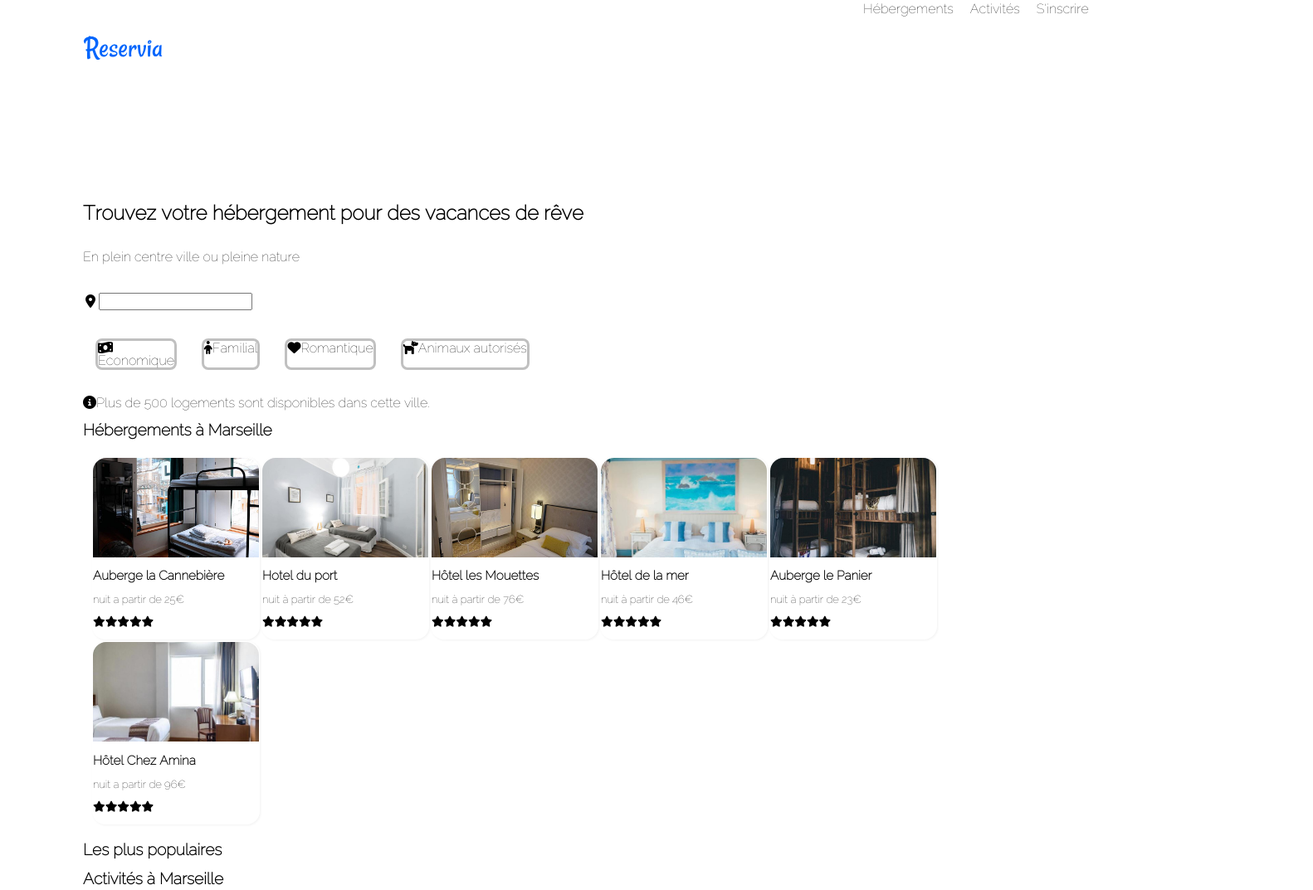
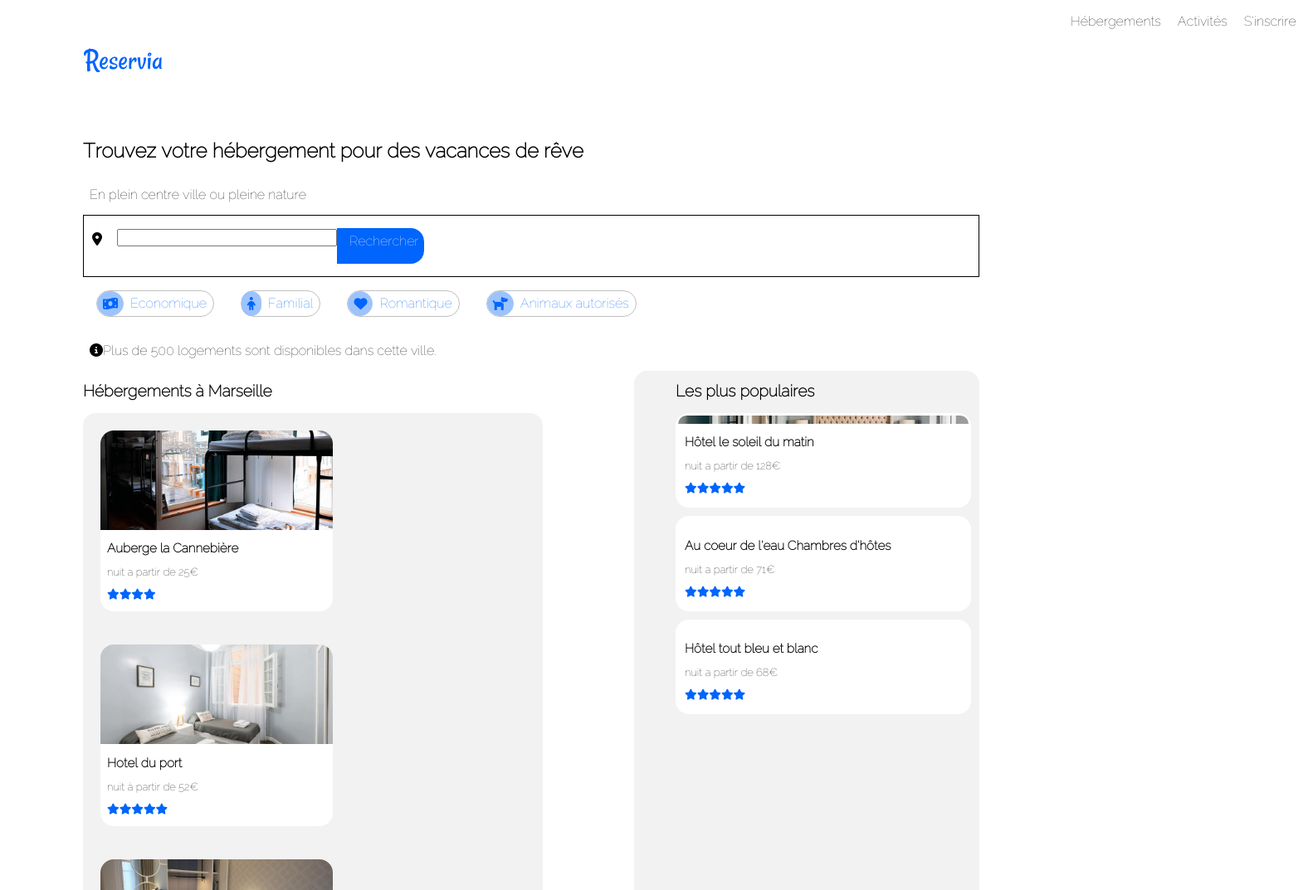
Before and after one commit to asphael/morceaubenjamin_2_18012021, a plain HTML site: page index.html in a window 1280 px wide. Shown: the part 97-1170 px from the top of the page at 83% size, 1582 px wide, since content can reach past the window. Drawn offline with Linux system fonts and the light colour scheme.

Commit message:
version_4

```diff
--- a/index.html
+++ b/index.html
@@ -26,48 +26,49 @@
         </div>
 
 
-        <table id="recherche">
-            <tr>
-                <td><i class="fas fa-map-marker-alt"></i></td>
-                <td>
+            <div class="src">
+                <div class="gps"><i class="fas fa-map-marker-alt"></i></div>
+                <div class="formulaire">
                     <form method="post" action="traitement.php">
                         <p>
-                            <input type="search">
+                            <input type="text" size="30px">
+                        </p>
+                    </form>
+                </div>
+                <div class="bt_src"><p id="title"><bold>Rechercher</bold></p></div>
+            </div>
 
-                        </p>
-
-                    </form>
-                </td>
-
-            </tr>
-        </table>
         <div id="filtres">
 
 
                     <div id="bt">
                      <div id="icone"><i class="fas fa-money-bill-wave"></i></div>
-                     <div>Economique</div>
+                     <p class="bt_name">Economique</p>
                     </div>
 
 
                      <div id="bt">
-                    <i class="fas fa-child"></i>Familial
+                        <div id="icone"><i class="fas fa-child"></i></div>
+                        <p class="bt_name">Familial</p>
                      </div>
 
 
                     <div id="bt">
-                    <i class="fas fa-heart"></i>Romantique
+                        <div id="icone"><i class="fas fa-heart"></i></div>
+                        <p class="bt_name">Romantique</p>
                     </div>
 
 
                     <div id="bt">
-                    <i class="fas fa-dog"></i>Animaux autorisés
+                        <div id="icone"><i class="fas fa-dog"></i></div>
+                        <p class="bt_name">Animaux autorisés</p>
                     </div>
 
         </div>
         <p><i class="fas fa-info-circle"></i>Plus de 500 logements sont disponibles dans cette ville.</p>
         </tr>
     </header>
+<section>
     <article>
         <h2>Hébergements à Marseille</h2>
         <div class='images_hotel'>
@@ -203,16 +204,82 @@
                      </li>
                  </ul>
              </article>
-
-
         </div>
     </article>
     <aside>
         <h2>Les plus populaires</h2>
-        <div id="images_populaires">
+       <div class="populaires">
+        <article>
+            <div class='pop pop-1'></div>
+             <h3>Hôtel le soleil du matin</h3>
+             <p>nuit a partir de 128€</p>
+             <ul>
+                 <li>
+                     <i class='fas fa-star blue-star'></i>
+                 </li>
+                 <li>
+                     <i class='fas fa-star blue-star'></i>
+                 </li>
+                 <li>
+                     <i class='fas fa-star blue-star'></i>
+                 </li>
+                 <li>
+                     <i class='fas fa-star blue-star'></i>
+                 </li>
+                 <li>
+                     <i class='fas fa-star blue-star'></i>
+                 </li>
+             </ul>
+         </article>
+         <article>
+            <div class='pop pop-2'></div>
+             <h3>Au coeur de l'eau Chambres d'hôtes</h3>
+             <p>nuit a partir de 71€</p>
+             <ul>
+                 <li>
+                     <i class='fas fa-star blue-star'></i>
+                 </li>
+                 <li>
+                     <i class='fas fa-star blue-star'></i>
+                 </li>
+                 <li>
+                     <i class='fas fa-star blue-star'></i>
+                 </li>
+                 <li>
+                     <i class='fas fa-star blue-star'></i>
+                 </li>
+                 <li>
+                     <i class='fas fa-star blue-star'></i>
+                 </li>
+             </ul>
+         </article>
+         <article>
+            <div class='pop pop-3'></div>
+             <h3>Hôtel tout bleu et blanc</h3>
+             <p>nuit a partir de 68€</p>
+             <ul>
+                 <li>
+                     <i class='fas fa-star blue-star'></i>
+                 </li>
+                 <li>
+                     <i class='fas fa-star blue-star'></i>
+                 </li>
+                 <li>
+                     <i class='fas fa-star blue-star'></i>
+                 </li>
+                 <li>
+                     <i class='fas fa-star blue-star'></i>
+                 </li>
+                 <li>
+                     <i class='fas fa-star blue-star'></i>
+                 </li>
+             </ul>
+         </article>
+       </div>
 
     </aside>
-    <article id="activités">
+</section>
+        <article id="activités">
         <h2>Activités à Marseille</h2>
 
 
--- a/style.css
+++ b/style.css
@@ -20,9 +20,8 @@ header
 #logo
 {
     display: flex;
-    flex-direction: row;
-    align-items: baseline;
-    margin-bottom: 150px;
+    margin-bottom: 60px;
+
 }
 #titre_page
 {
@@ -36,6 +35,11 @@ div h1
 div h2
 {
     font-size: 1.2em;
+}
+nav
+{
+    display: flex;
+    margin-left: 250px;
 }
 nav ul
 {
@@ -59,38 +63,103 @@ nav a
 nav a:hover
 {
     color: #0065fc;
-    border-bottom: 3px solid#0065fc;
+    border-top: 3px solid#0065fc;
 }
+
+.src
+{
+    display: flex;
+    border: 1px solid black;
+}
+.gps
+{
+    padding: 10px;
+    margin-top: 10px;
+}
+.bt_src
+{
+    margin-top: 15px;
+    margin-bottom: 15px;
+    padding-left: 4px;
+    padding-right: 3px;
+    border: 3px solid #0065fc;
+    border-top-right-radius: 16px;
+    border-bottom-right-radius: 16px;
+    background-color: #0065fc;
+}
+.formulmaire
+{
+   padding: 0;
+   margin: 0;
+}
+#title
+{
+    margin-top: 5px;
+    color: white;
+}
+
+
+
+
+
 #filtres
 {
-    display: flex;
-    flex-direction: row;
-    text-align: center;
+   display: flex;
+   flex-wrap: wrap;
 
 }
 #icone
 {
     display:flex;
     flex-direction: row;
-    padding-right: 15px;
+    background-color: #76acfcb7;
+    border:1px solid #9dc4ff;
+    border-radius: 16px;
+    color: #0065fc;
+    padding: 6px;
 
 }
+
 #bt
 {
-    border: 3px solid silver;
-    border-radius: 8px;
-    margin: 15px;
+    display: flex;
+    border: 1px solid silver;
+    border-radius: 17px;
+    margin: 16px;
+    font-size: medium;
 
+
+}
+.bt_name
+{
+    padding: 0;
+    margin-top: 7px;
+    margin-bottom: 5px;
+    margin-right: 8px;
+    margin-left: 8px;
+    color: #0065fc;
 }
 
 
 article
+h3
+{
+    margin-left: 8px;
+}
+p
+{
+    margin-left: 8px;
+}
+
 .images_hotel
 {
     display: flex;
     flex-wrap: wrap;
-    margin: 5px;
-    padding: 5px;
+    margin-right: 110px;
+    border: #F2F2F2 1px solid;
+    border-radius: 15px;
+    background-color: #F2F2F2;
+
 }
 
 .images_hotel > article
@@ -98,13 +167,14 @@ article
     box-shadow: 1px 1px 3px #F2F2F2 ;
     border-radius: 16px;
     background-color:white;
-    margin: 1px;
-    padding: 1px;
+    margin: 20px;
+    padding: 0px;
     font-size: small;
+
 }
 .img
 {
-   width: 200px;
+   width: 280px;
    height: 120px;
    background-size: cover;
    background-repeat: no-repeat;
@@ -118,6 +188,7 @@ article
     list-style-type: none;
     display: flex;
     padding-left: 0;
+    margin-left: 8px;
 }
 
 .img-1
@@ -144,3 +215,55 @@ article
 {
     background-image: url('images/hebergements/4_small/amina.jpg');
 }
+.blue-star
+{
+    color: #0065fc;
+}
+.silver-star
+{
+    color: white;
+}
+section
+{
+    display: flex;
+
+}
+aside
+{
+    background-color:#F2F2F2;
+    border-radius: 16px;
+    padding-left: 50px;
+}
+.pop
+{
+    width: 350px;
+    height: 10px;
+    background-size: cover;
+    background-repeat: no-repeat;
+    background-position: center;
+    border-top-left-radius: 16px;
+    border-top-right-radius: 16px;
+
+ }
+ .populaires ul
+ {
+    list-style-type: none;
+    display: flex;
+    padding-left: 0;
+    margin-left: 8px;
+ }
+ .populaires >article
+ {
+    box-shadow: 1px 1px 3px #F2F2F2 ;
+    border-radius: 16px;
+    background-color:white;
+    margin: 10px;
+    padding: 3px;
+    margin-left: 0px;
+    font-size: small;
+
+ }
+ .pop-1
+ {
+     background-image: url('images/hebergements/4_small/aw-creative-VGs8z60yT2c-unsplash.jpg');
+ }
```
